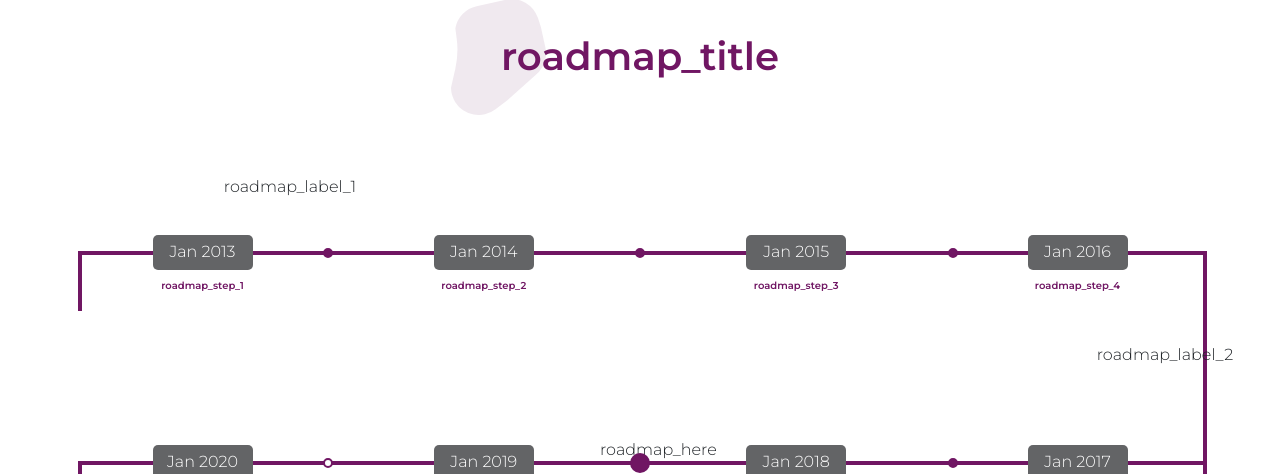
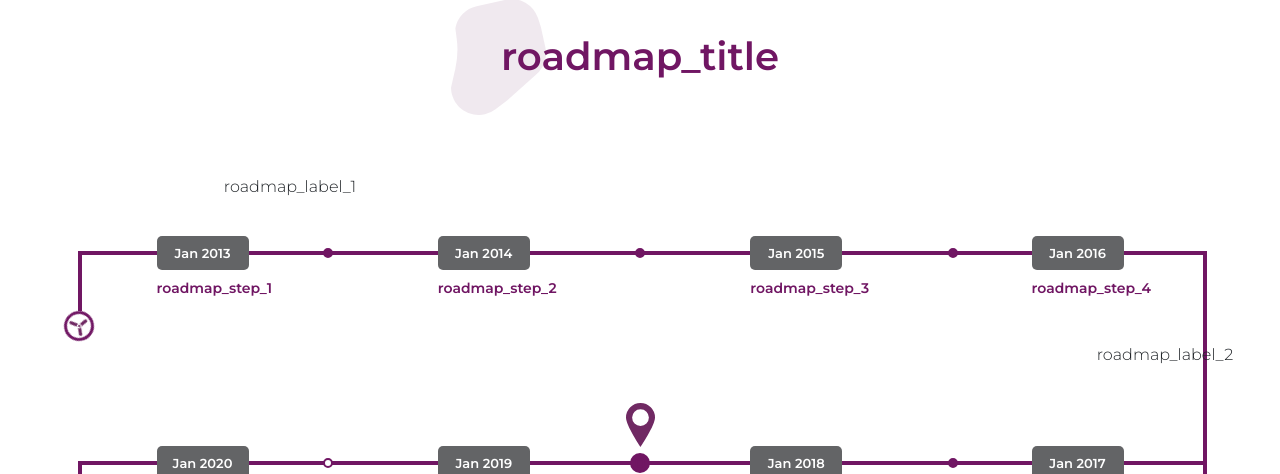
Before and after one commit to DTaste/gcw-tge-website, a Symfony app: template templates/frontend/default/homepage.html.twig in a window 1280 px wide. Shown: the part 6026-6500 px from the top of the page. Run offline with Twig, Linux system fonts and the light colour scheme; the template is opened without the code that fills it, so the values that code supplies are empty; style sheets or scripts are compiled from the project's sources; some libraries are stand-ins or nearby versions.

Commit message:
Ui enhancement
Roadmap
update logo
i18n fix

```diff
--- /dev/null
+++ b/assets/css/anim.scss
@@ -0,0 +1,23 @@
+
+
+@-moz-keyframes spin { 100% { -moz-transform: rotate(360deg); } }
+@-webkit-keyframes spin { 100% { -webkit-transform: rotate(360deg); } }
+@keyframes spin { 100% { -webkit-transform: rotate(360deg); transform:rotate(360deg); } }
+
+@-moz-keyframes spin-reverse { 100% { -moz-transform: rotate(-360deg); } }
+@-webkit-keyframes spin-reverse { 100% { -webkit-transform: rotate(-360deg); } }
+@keyframes spin-reverse { 100% { -webkit-transform: rotate(-360deg); transform:rotate(-360deg); } }
+
+
+$time: 4s;
+.rotate{
+  -webkit-animation:spin $time linear infinite;
+  -moz-animation:spin $time linear infinite;
+  animation:spin $time linear infinite;
+}
+
+.rotate-reverse{
+  -webkit-animation:spin-reverse $time linear infinite;
+  -moz-animation:spin-reverse $time linear infinite;
+  animation:spin-reverse $time linear infinite;
+}
--- a/assets/css/app.scss
+++ b/assets/css/app.scss
@@ -1,7 +1,7 @@
 @import url('https://fonts.googleapis.com/css?family=Montserrat:300,300i,600,600i');
 
 @import 'variables';
-
+@import 'anim';
 html, body {
 
   margin: 0;
--- a/assets/css/homepage.scss
+++ b/assets/css/homepage.scss
@@ -60,11 +60,14 @@ h2{
 
 
   #gcw-periods{
+    max-width: 600px;
+
     .digit{
       font-size: 21px;
       font-weight: bold;
       line-height: 1.19;
       color:$primary;
+
     }
     #progress-bar{
       width:100%;
@@ -298,22 +301,25 @@ h2{
       position:absolute;
       z-index:15;
       color:$primary;
+      font-size: 14px;
       font-weight: bold;
-      font-size: 10px;
-      width:90px;
-      height: 35px;
-      margin:25px 0 0 -45px;
 
+      width:92px;
+      height: 34px;
+      margin:25px 0 0 -46px;
 
     }
     .roadmap-date{
       position:absolute;
       z-index:15;
-      width:100px;
-      height: 35px;
-      margin: -17.5px 0 0 -50px;
-      padding:5px 10px;
+      width:92px;
+      height: 34px;
+      line-height: 34px;
+      margin: -17px 0 0 -46px;
+      padding:0px 10px;
       background: #636466;
+      font-size: 13px;
+      font-weight: bold;
       color:#fff;
       border-radius: 5px;
     }
@@ -369,14 +375,6 @@ h2{
     #roadmap-step-4, #roadmap-step-5, #roadmap-step-12{
       left:85%;
     }
-    #roadmap-here{
-      position: absolute;
-      top:50%;
-      left:50%;
-      width: 80px;
-      height: 50px;
-      margin : -25px 0 0 -40px;
-    }
 
     .road-h{
       background: $primary;
@@ -421,8 +419,28 @@ h2{
     #road-v-3{
       top:50%;
       left:5%;
-      height: 45%;
+      height: 45.5%;
     }
+    .road-helix{
+      position: absolute;
+      width: 30px;
+      height: 30px;
+      margin:-1.5px 0 0 -13.5px;
+      background:url('/build/static/home/roadmap/helix.svg') center left no-repeat;
+    }
+    #road-helix-1{
+      top:25%;
+      left:5%;
+    }
+    #road-helix-2{
+      top:60%;
+      left:95%;
+    }
+    #road-helix-3{
+      top:95%;
+      left:5%;
+    }
+
 
 
     .road-dot{
@@ -454,13 +472,53 @@ h2{
     #road-dot-3,  #road-dot-4, #road-dot-9{
       left:75%;
     }
-    #road-dot-5{
-      width: 20px;
-      height: 20px;
-      margin:-10px 0 0 -10px;
-    }
     #road-dot-6, #road-dot-7, #road-dot-8, #road-dot-9{
       background: #fff;
+    }
+
+
+    #roadmap-here{
+      position: absolute;
+      top:50%;
+      left:50%;
+      width: 80px;
+      height: 120px;
+      margin : -60px 0 0 -40px;
+
+      #roadmap-here-pin{
+        position: absolute;
+        width: 29px;
+        height: 44px;
+        margin:0 0 0 -14.5px;
+        background:url('/build/static/home/roadmap/pin.svg') center center no-repeat;;
+        top:0%;
+        left:50%;
+      }
+      #roadmap-here-dot{
+        position: absolute;
+        width: 20px;
+        height: 20px;
+        margin:-10px 0 0 -10px;
+        border-radius: 50%;
+        border:2px solid $primary;
+        background:$primary;
+        top:50%;
+        left:50%;
+      }
+      #roadmap-here-txt{
+        position: absolute;
+        width: 80px;
+        height: 50px;
+        margin:-5px 0 0 -40px;
+        border-radius: 50%;
+        top:70%;
+        left:50%;
+        font-size: 19px;
+        line-height: 0.95;
+        font-weight: bold;
+        color:$primary;
+      }
+
     }
 
   }
--- a/templates/frontend/base.html.twig
+++ b/templates/frontend/base.html.twig
@@ -35,7 +35,7 @@
       <header class="">
 
         <nav class="navbar navbar-light white-bg">
-          <a class="navbar-brand" href="{{path('homepage_localized')}}"><img src="{{asset('build/static/layout/logo.jpg')}}" alt="Logo Gocoworker" width="88" height="68"/></a>
+          <a class="navbar-brand" href="{{path('homepage_localized')}}"><img src="{{asset('build/static/layout/logo.png')}}" srcset="{{asset('build/static/layout/logo@2x.png')}} 2x, {{asset('build/static/layout/logo@2x.png')}} 3x" alt="Logo Gocoworker" width="88" height="68"/></a>
           <ul class="nav mr-auto">
               <li class="nav-item">
                 <a class="nav-link" href="#">{{ 'header_token_sale' | trans }}</a>
--- a/templates/frontend/default/partials/_homepage-8-roadmap.html.twig
+++ b/templates/frontend/default/partials/_homepage-8-roadmap.html.twig
@@ -14,7 +14,13 @@
       {% for i in range(1,12) %}
         <div id="roadmap-step-{{i}}" class="roadmap-step">{{ ('roadmap_step_'~i) | trans }}</div>
       {% endfor %}
-      <div id="roadmap-here">{{'roadmap_here' | trans}}</div>
+      <div id="roadmap-here">
+        <div id="roadmap-here-pin"></div>
+        <div id="roadmap-here-dot"></div>
+        <div id="roadmap-here-txt">{{'roadmap_here' | trans}}</div>
+
+      </div>
+
 
 
       {% for raw in range(1,3) %}
@@ -22,6 +28,7 @@
       {% endfor %}
       {% for col in range(1,3) %}
         <div class="road-v" id="road-v-{{col}}"></div>
+        <div class="road-helix rotate-reverse" id="road-helix-{{col}}"></div>
       {% endfor %}
 
       {% for dot in range(1,9) %}
```
Also changed, not shown: assets/static/home/roadmap/dirigeable-left.svg (added), assets/static/home/roadmap/dirigeable-right.svg (added), assets/static/home/roadmap/helix.svg (added), assets/static/home/roadmap/pin.svg (added), assets/static/layout/logo.png (added), assets/static/layout/logo@2x.png (added), assets/static/layout/logo@3x.png (added), 6 other files.
